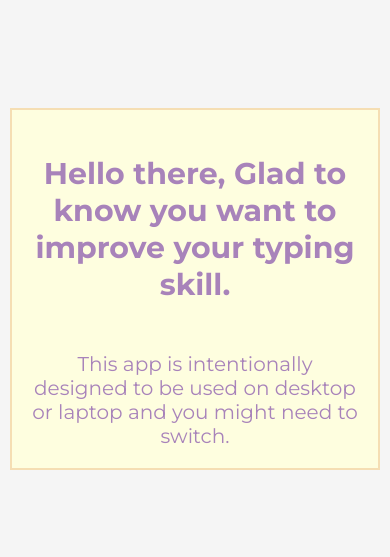
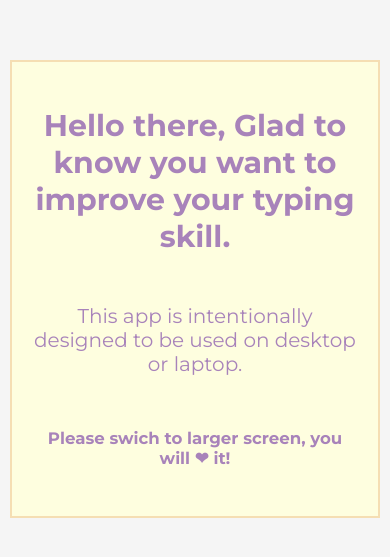
Before and after one commit to imharshal/typing-guru, a React (Vite) app: page / in a window 390 px wide. Shown: the part 133-690 px from the top of the page. Built offline with nearby package versions, Linux system fonts and the light colour scheme.

Commit message:
mobile message added

```diff
--- a/src/App.jsx
+++ b/src/App.jsx
@@ -61,8 +61,9 @@ function App() {
           Hello there, Glad to know you want to improve your typing skill.
         </h2>
         <br />
-        This app is intentionally designed to be used on desktop or laptop and
-        you might need to switch.
+        This app is intentionally designed to be used on desktop or laptop.
+        <br /> <br />
+        <h5>Please swich to larger screen, you will ❤ it!</h5>
       </div>
     </BrowserRouter>
   );
```
